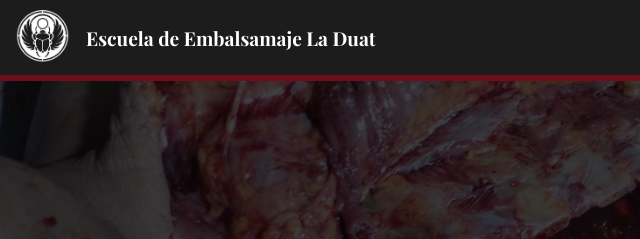
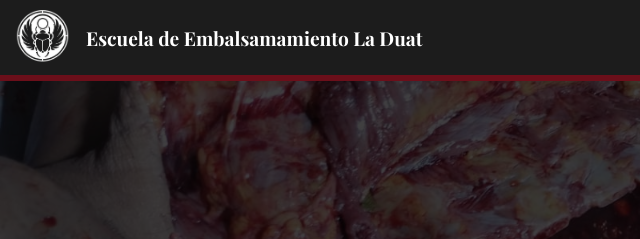
Before and after one commit to laduat/1, a plain HTML site: page index.html in a window 1280 px wide. Shown: the top 239 px of the page, 0-640 px from the left. Drawn offline with nearby package versions, Linux system fonts and the light colour scheme.

Commit message:
Update index.html

```diff
--- a/index.html
+++ b/index.html
@@ -4,7 +4,7 @@
 <meta charset="UTF-8">
 <meta name="viewport" content="width=device-width, initial-scale=1.0">
 
-<title>Escuela de Embalsamaje La Duat</title>
+<title>Escuela de embalsamamiento La Duat</title>
 
 <link rel="icon" href="favicon.ico">
 <link href="https://fonts.googleapis.com/css2?family=Playfair+Display:wght@500;600;700&family=Inter:wght@300;400;500&display=swap" rel="stylesheet">
@@ -306,7 +306,7 @@ body {
   <div class="header-wrap">
     <div class="brand">
       <img src="ji.png" alt="La Duat">
-      <strong>Escuela de Embalsamaje La Duat</strong>
+      <strong>Escuela de Embalsamamiento La Duat</strong>
     </div>
 
     <button class="menu-toggle" aria-label="Abrir menú">☰</button>
```
